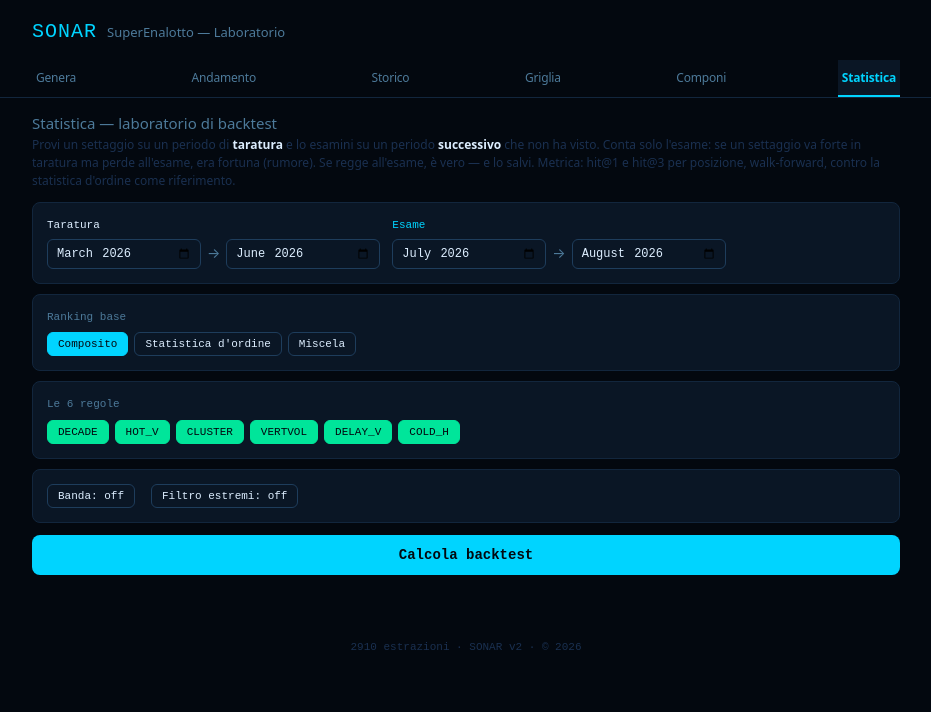
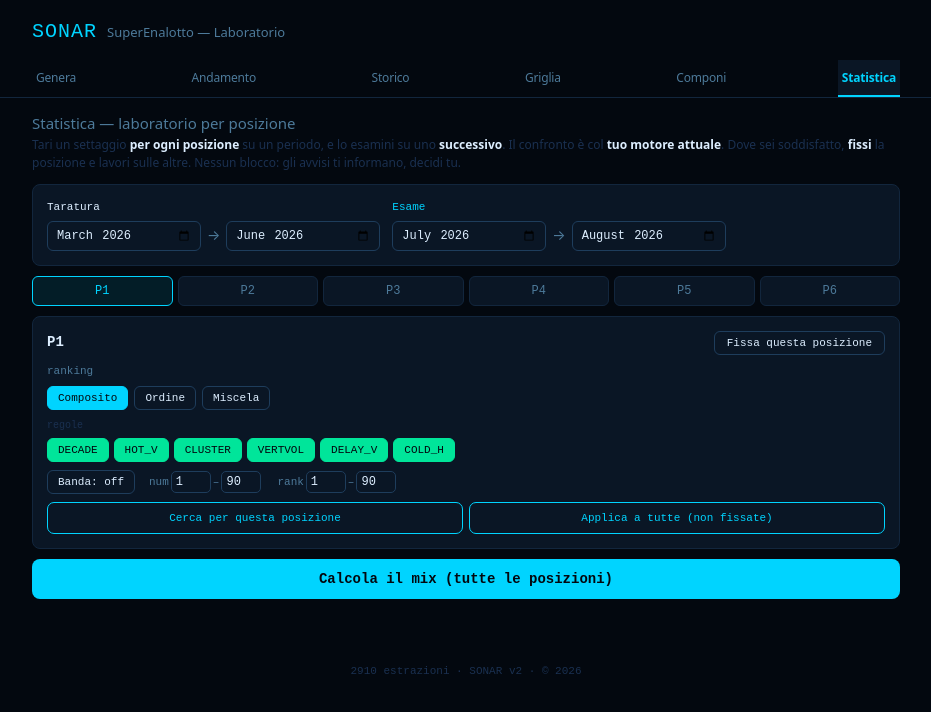
Before and after one commit to jamesnuvola/Superenalotto, a React (Vite) app: page / in a window 1280 px wide. Both pictures are taken after a click on the button "Statistica". Shown: the top 712 px of the page, without its empty margins (174-1105 px from the left). Built offline with nearby package versions, Linux system fonts and the light colour scheme.

Commit message:
Add files via upload

```diff
--- a/src/components/Statistica.jsx
+++ b/src/components/Statistica.jsx
@@ -2,14 +2,14 @@ import { useState } from 'react'
 import { v, styles, MONO } from '../utils/constants'
 import { hotScores, delayScores, decadeScores, clusterScores, volatilityScores, coldHScores, POSITION_LABELS } from '../engine/scoring'
 import { statoRegolaPerPosizione, fattorePeso } from '../engine/dominant-band'
-import { decidiFiltroEstremi } from '../engine/multigen'
 
-// ---------- motore di backtest (walk-forward) ----------
+// ---------- motore di backtest (walk-forward, per posizione) ----------
 function nCk(n, k) { if (k < 0 || k > n) return 0; k = Math.min(k, n - k); let r = 1; for (let i = 0; i < k; i++) r = (r * (n - i)) / (i + 1); return r }
 const ordScore = (p, val) => nCk(val - 1, p) * nCk(90 - val, 5 - p)
-function normMax(map) { let mx = 1e-9; for (const v of map.values()) if (v > mx) mx = v; const o = new Map(); for (const [k, v] of map) o.set(k, v / mx); return o }
+function normMax(map) { let mx = 1e-9; for (const val of map.values()) if (val > mx) mx = val; const o = new Map(); for (const [k, val] of map) o.set(k, val / mx); return o }
 const RULE_FN = { decade: decadeScores, hot: hotScores, cluster: clusterScores, vol: volatilityScores, delay: delayScores, cold: coldHScores }
 const RULE_LABEL = { decade: 'DECADE', hot: 'HOT_V', cluster: 'CLUSTER', vol: 'VERTVOL', delay: 'DELAY_V', cold: 'COLD_H' }
+const ALL_RULES = { decade: true, hot: true, cluster: true, vol: true, delay: true, cold: true }
 
 function customComposite(h, p, rules) {
   const active = Object.keys(RULE_FN).filter(k => rules[k])
@@ -21,15 +21,16 @@ function customComposite(h, p, rules) {
   return out
 }
 
-function scoreMap(h, p, set, bandaStato) {
+// classifica (num, rank) per una posizione dato un settaggio
+function rankingPos(h, p, set, bandaStato) {
   let base
-  if (set.base === 'ordstat') { base = new Map(); for (let v = 1; v <= 90; v++) base.set(v, ordScore(p, v)) }
+  if (set.base === 'ordstat') { base = new Map(); for (let val = 1; val <= 90; val++) base.set(val, ordScore(p, val)) }
   else {
     const comp = customComposite(h, p, set.rules)
     if (set.base === 'composito') base = comp
     else {
-      const cn = normMax(comp); let omx = 1e-9; for (let v = 1; v <= 90; v++) omx = Math.max(omx, ordScore(p, v))
-      base = new Map(); for (let v = 1; v <= 90; v++) base.set(v, (1 - set.alpha) * (cn.get(v) || 0) + set.alpha * (ordScore(p, v) / omx))
+      const cn = normMax(comp); let omx = 1e-9; for (let val = 1; val <= 90; val++) omx = Math.max(omx, ordScore(p, val))
+      base = new Map(); for (let val = 1; val <= 90; val++) base.set(val, (1 - set.alpha) * (cn.get(val) || 0) + set.alpha * (ordScore(p, val) / omx))
     }
   }
   if (set.banda && bandaStato) {
@@ -37,25 +38,27 @@ function scoreMap(h, p, set, bandaStato) {
     const w = new Map(); ranked.forEach(([num], i) => w.set(num, base.get(num) * fattorePeso(bandaStato[p], i + 1)))
     base = w
   }
-  return base
+  let ranked = [...base.entries()].sort((a, b) => b[1] - a[1]).map(([num], i) => ({ num, rank: i + 1 }))
+  if (set.numMin > 1 || set.numMax < 90) ranked = ranked.filter(r => r.num >= set.numMin && r.num <= set.numMax)
+  if (set.rankMin > 1 || set.rankMax < 90) ranked = ranked.filter(r => r.rank >= set.rankMin && r.rank <= set.rankMax)
+  return ranked
 }
 
 const ymOf = d => { const [g, m, a] = d[0].split('/').map(Number); return a * 100 + m }
+const needBanda = sets => sets.some(s => s && s.banda)
 
-function backtest(draws, set, fromYM, toYM) {
+// backtest: per ogni posizione usa il suo settaggio; ritorna hit@3 e hit@1 per posizione
+function backtestMix(draws, sets, fromYM, toYM) {
   const hit1 = [0, 0, 0, 0, 0, 0], hit3 = [0, 0, 0, 0, 0, 0]; let n = 0
-  const filtroPieno = set.filtro && set.filtro.attivo ? { ...set.filtro, tipicoP1: 13.4, tipicoP6: 78.3 } : null
+  const usaBanda = needBanda(sets)
   for (let t = 1; t < draws.length; t++) {
     const y = ymOf(draws[t]); if (y < fromYM || y > toYM) continue
     const h = draws.slice(0, t)
-    const banda = set.banda ? statoRegolaPerPosizione(h) : null
-    const dec = filtroPieno ? decidiFiltroEstremi(h, filtroPieno) : { vincoloP1: false, vincoloP6: false }
+    const banda = usaBanda ? statoRegolaPerPosizione(h) : null
     const real = draws[t][2]
     for (let p = 0; p < 6; p++) {
-      let entries = [...scoreMap(h, p, set, banda).entries()]
-      if (p === 0 && dec.vincoloP1) entries = entries.filter(([num]) => num <= filtroPieno.tettoP1)
-      if (p === 5 && dec.vincoloP6) entries = entries.filter(([num]) => num >= filtroPieno.pavimentoP6)
-      const t3 = entries.sort((a, b) => b[1] - a[1]).slice(0, 3).map(x => x[0])
+      const ranked = rankingPos(h, p, sets[p], banda)
+      const t3 = ranked.slice(0, 3).map(r => r.num)
       if (t3[0] === real[p]) hit1[p]++
       if (t3.includes(real[p])) hit3[p]++
     }
@@ -65,8 +68,44 @@ function backtest(draws, set, fromYM, toYM) {
 }
 const somma = a => a.reduce((x, y) => x + y, 0)
 
+// ricerca ONESTA per una posizione: prova una griglia, sceglie il meglio in TARATURA,
+// riporta il risultato all'ESAME. Non sceglie sull'esame (sarebbe overfitting).
+function cercaPosizione(draws, baseSet, p, tf, tt, ef, et) {
+  const griglia = []
+  for (const base of ['composito', 'ordstat', 'miscela']) {
+    const alphas = base === 'miscela' ? [0.5, 0.75] : [1]
+    for (const alpha of alphas) for (const banda of [false, true]) {
+      griglia.push({ ...baseSet, base, alpha, banda })
+    }
+  }
+  let best = griglia[0], bestSc = -1
+  for (const g of griglia) {
+    const r = backtestUnaPos(draws, g, p, tf, tt)
+    if (r > bestSc) { bestSc = r; best = g }
+  }
+  const trainHit = backtestUnaPos(draws, best, p, tf, tt)
+  const examHit = backtestUnaPos(draws, best, p, ef, et)
+  return { best, trainHit, examHit, provati: griglia.length }
+}
+function backtestUnaPos(draws, set, p, fromYM, toYM) {
+  let hit3 = 0
+  const usaBanda = set.banda
+  for (let t = 1; t < draws.length; t++) {
+    const y = ymOf(draws[t]); if (y < fromYM || y > toYM) continue
+    const h = draws.slice(0, t)
+    const banda = usaBanda ? statoRegolaPerPosizione(h) : null
+    const ranked = rankingPos(h, p, set, banda)
+    if (ranked.slice(0, 3).map(r => r.num).includes(draws[t][2][p])) hit3++
+  }
+  return hit3
+}
+
 // ---------- UI ----------
 const parseM = s => { if (!s) return null; const [a, m] = s.split('-').map(Number); return a * 100 + m }
+const LABELS = POSITION_LABELS || ['P1', 'P2', 'P3', 'P4', 'P5', 'P6']
+const nuovoSet = () => ({ base: 'composito', alpha: 0.75, rules: { ...ALL_RULES }, banda: false, numMin: 1, numMax: 90, rankMin: 1, rankMax: 90, locked: false })
+// il "motore attuale": composito con tutte le regole + banda (come gira Genera)
+const MOTORE_ATTUALE = () => [0, 1, 2, 3, 4, 5].map(() => ({ base: 'composito', alpha: 1, rules: { ...ALL_RULES }, banda: true, numMin: 1, numMax: 90, rankMin: 1, rankMax: 90 }))
 
 function Toggle({ on, set, label, color = v.accent }) {
   return (
@@ -82,88 +121,102 @@ export default function Statistica({ draws }) {
   const [trainTo, setTrainTo] = useState('2026-06')
   const [testFrom, setTestFrom] = useState('2026-07')
   const [testTo, setTestTo] = useState('2026-08')
-  const [base, setBase] = useState('composito') // composito | ordstat | miscela
-  const [alpha, setAlpha] = useState(0.75)
-  const [rules, setRules] = useState({ decade: true, hot: true, cluster: true, vol: true, delay: true, cold: true })
-  const [banda, setBanda] = useState(false)
-  const [filtro, setFiltro] = useState({ attivo: false, tettoP1: 16, pavimentoP6: 76 })
+  const [sets, setSets] = useState([0, 1, 2, 3, 4, 5].map(nuovoSet))
+  const [posSel, setPosSel] = useState(0)
   const [res, setRes] = useState(null)
   const [computing, setComputing] = useState(false)
-  const [salvato, setSalvato] = useState(false)
+  const [avviso, setAvviso] = useState(null)
+  const [ricerca, setRicerca] = useState(null)
+  const [searching, setSearching] = useState(false)
 
-  const setting = { base, alpha, rules, banda, filtro }
+  const cur = sets[posSel]
+  const upd = (campo, val) => setSets(a => a.map((s, i) => i === posSel ? { ...s, [campo]: val } : s))
+  const updRule = (k, val) => setSets(a => a.map((s, i) => i === posSel ? { ...s, rules: { ...s.rules, [k]: val } } : s))
+  const periods = () => ({ tf: parseM(trainFrom), tt: parseM(trainTo), ef: parseM(testFrom), et: parseM(testTo) })
 
   const calcola = () => {
-    setComputing(true); setSalvato(false); setRes(null)
+    setComputing(true); setAvviso(null); setRicerca(null)
     setTimeout(() => {
-      const tf = parseM(trainFrom), tt = parseM(trainTo), ef = parseM(testFrom), et = parseM(testTo)
-      const ordSet = { base: 'ordstat', alpha: 1, rules: {}, banda: false, filtro: { attivo: false } }
-      const trainS = backtest(draws, setting, tf, tt), trainO = backtest(draws, ordSet, tf, tt)
-      const testS = backtest(draws, setting, ef, et), testO = backtest(draws, ordSet, ef, et)
-      setRes({ trainS, trainO, testS, testO })
+      const { tf, tt, ef, et } = periods()
+      const mot = MOTORE_ATTUALE()
+      setRes({
+        trainS: backtestMix(draws, sets, tf, tt), trainM: backtestMix(draws, mot, tf, tt),
+        testS: backtestMix(draws, sets, ef, et), testM: backtestMix(draws, mot, ef, et)
+      })
       setComputing(false)
     }, 30)
   }
 
+  const cerca = () => {
+    setSearching(true); setRicerca(null); setAvviso(null)
+    setTimeout(() => {
+      const { tf, tt, ef, et } = periods()
+      setRicerca({ p: posSel, ...cercaPosizione(draws, cur, posSel, tf, tt, ef, et) })
+      setSearching(false)
+    }, 30)
+  }
+  const applicaRicerca = () => { if (ricerca) { const b = ricerca.best; upd('base', b.base); upd('alpha', b.alpha); upd('banda', b.banda) } setRicerca(null) }
+
+  const toggleLock = () => upd('locked', !cur.locked)
+  const applicaTutte = () => setSets(a => a.map(s => s.locked ? s : { ...s, base: cur.base, alpha: cur.alpha, rules: { ...cur.rules }, banda: cur.banda }))
+
   const salva = () => {
-    try { localStorage.setItem('sonar_setting', JSON.stringify(setting)); setSalvato(true) } catch (e) { setSalvato(false) }
+    try {
+      localStorage.setItem('sonar_setting_mix', JSON.stringify(sets))
+      if (res && somma(res.testS.hit3) < somma(res.testM.hit3)) {
+        setAvviso(`Salvato. Avviso: all'esame questo mix fa ${somma(res.testS.hit3)} contro ${somma(res.testM.hit3)} del tuo motore attuale — sul futuro potrebbe rendere meno. L'hai salvato lo stesso, la scelta è tua.`)
+      } else {
+        setAvviso('Salvato. ' + (res ? 'Batte (o pareggia) il tuo motore all\'esame.' : 'Nessun backtest eseguito: salvato senza verifica.'))
+      }
+    } catch (e) { setAvviso('Non sono riuscito a salvare nella memoria del browser.') }
   }
 
-  const testBatte = res && somma(res.testS.hit3) >= somma(res.testO.hit3)
-
-  const renderPeriodo = (nome, s, o, esame) => {
-    const dS3 = somma(s.hit3), dO3 = somma(o.hit3), dS1 = somma(s.hit1), dO1 = somma(o.hit1)
-    const diff = dS3 - dO3
-    return (
-      <div style={{ ...styles.card, marginBottom: 10 }}>
-        <div style={{ display: 'flex', justifyContent: 'space-between', alignItems: 'baseline', marginBottom: 8 }}>
-          <strong style={{ fontFamily: MONO, color: esame ? v.accent : v.text }}>{nome}</strong>
-          <span style={{ fontSize: 11, color: v.muted, fontFamily: MONO }}>{s.n} estrazioni</span>
+  const rigaPos = (nome, s, m, esame) => (
+    <div style={{ ...styles.card, marginBottom: 8 }}>
+      <div style={{ display: 'flex', justifyContent: 'space-between', marginBottom: 6 }}>
+        <strong style={{ fontFamily: MONO, color: esame ? v.accent : v.text, fontSize: 12 }}>{nome}</strong>
+        <span style={{ fontSize: 11, color: v.muted, fontFamily: MONO }}>{s.n} estr.</span>
       </div>
-        <div style={{ overflowX: 'auto' }}>
       <table style={{ width: '100%', borderCollapse: 'collapse', fontSize: 11, fontFamily: MONO }}>
         <thead><tr>
-              <th style={{ textAlign: 'left', color: v.muted, padding: '3px 4px' }}>hit@3</th>
-              {POSITION_LABELS.map(l => <th key={l} style={{ color: v.muted, padding: '3px 4px' }}>{l}</th>)}
-              <th style={{ color: v.muted, padding: '3px 4px' }}>tot</th>
+          <th style={{ textAlign: 'left', color: v.muted, padding: '2px 3px' }}>hit@3</th>
+          {LABELS.map(l => <th key={l} style={{ color: v.muted, padding: '2px 3px' }}>{l}</th>)}
+          <th style={{ color: v.muted, padding: '2px 3px' }}>tot</th>
         </tr></thead>
         <tbody>
           <tr>
-                <td style={{ color: v.text, padding: '3px 4px' }}>settaggio</td>
-                {s.hit3.map((x, i) => <td key={i} style={{ textAlign: 'center', color: v.text, padding: '3px 4px' }}>{x}</td>)}
-                <td style={{ textAlign: 'center', color: v.accent, fontWeight: 700, padding: '3px 4px' }}>{dS3}</td>
+            <td style={{ color: v.text, padding: '2px 3px' }}>mix</td>
+            {s.hit3.map((x, i) => {
+              const meglio = x > m.hit3[i], peggio = x < m.hit3[i]
+              return <td key={i} style={{ textAlign: 'center', padding: '2px 3px', color: meglio ? v.green : peggio ? v.hot : v.text }}>{x}</td>
+            })}
+            <td style={{ textAlign: 'center', color: v.accent, fontWeight: 700, padding: '2px 3px' }}>{somma(s.hit3)}</td>
           </tr>
           <tr>
-                <td style={{ color: v.muted, padding: '3px 4px' }}>ordstat</td>
-                {o.hit3.map((x, i) => <td key={i} style={{ textAlign: 'center', color: v.muted, padding: '3px 4px' }}>{x}</td>)}
-                <td style={{ textAlign: 'center', color: v.muted, fontWeight: 700, padding: '3px 4px' }}>{dO3}</td>
+            <td style={{ color: v.muted, padding: '2px 3px' }}>motore</td>
+            {m.hit3.map((x, i) => <td key={i} style={{ textAlign: 'center', color: v.muted, padding: '2px 3px' }}>{x}</td>)}
+            <td style={{ textAlign: 'center', color: v.muted, fontWeight: 700, padding: '2px 3px' }}>{somma(m.hit3)}</td>
           </tr>
         </tbody>
       </table>
-        </div>
-        <div style={{ fontSize: 11, marginTop: 6, fontFamily: MONO, color: diff > 0 ? v.green : diff < 0 ? v.hot : v.muted }}>
-          hit@3 settaggio {dS3} vs ordstat {dO3} → {diff > 0 ? '+' : ''}{diff}
-          {esame && <strong>{diff >= 0 ? '  ✓ regge sul futuro' : '  ✗ perde sul futuro (rumore)'}</strong>}
-          <span style={{ color: v.dim }}>  ·  hit@1: {dS1} vs {dO1}</span>
-        </div>
+      {esame && <div style={{ fontSize: 11, marginTop: 5, fontFamily: MONO, color: somma(s.hit3) >= somma(m.hit3) ? v.green : v.hot }}>
+        {somma(s.hit3) >= somma(m.hit3) ? '✓ il mix regge sul futuro' : '✗ il mix perde sul futuro (probabile rumore) — ma decidi tu'}
+      </div>}
     </div>
   )
-  }
 
   return (
     <div>
       <section style={styles.section}>
-        <h2 style={styles.h2}>Statistica — laboratorio di backtest</h2>
+        <h2 style={styles.h2}>Statistica — laboratorio per posizione</h2>
         <p style={styles.caption}>
-          Provi un settaggio su un periodo di <strong style={{ color: v.text }}>taratura</strong> e lo esamini su un periodo
-          <strong style={{ color: v.text }}> successivo</strong> che non ha visto. Conta solo l'esame: se un settaggio va forte in taratura
-          ma perde all'esame, era fortuna (rumore). Se regge all'esame, è vero — e lo salvi. Metrica: hit@1 e hit@3 per posizione,
-          walk-forward, contro la statistica d'ordine come riferimento.
+          Tari un settaggio <strong style={{ color: v.text }}>per ogni posizione</strong> su un periodo, e lo esamini su uno
+          <strong style={{ color: v.text }}> successivo</strong>. Il confronto è col <strong style={{ color: v.text }}>tuo motore attuale</strong>.
+          Dove sei soddisfatto, <strong style={{ color: v.text }}>fissi</strong> la posizione e lavori sulle altre. Nessun blocco: gli avvisi ti informano, decidi tu.
         </p>
 
         {/* periodi */}
-        <div style={{ ...styles.card, marginBottom: 10 }}>
-          <div style={{ display: 'flex', gap: 12, flexWrap: 'wrap' }}>
+        <div style={{ ...styles.card, marginBottom: 10, display: 'flex', gap: 12, flexWrap: 'wrap' }}>
           <div>
             <div style={{ fontSize: 11, color: v.text, fontFamily: MONO, marginBottom: 4 }}>Taratura</div>
             <div style={{ display: 'flex', gap: 6, alignItems: 'center' }}>
@@ -181,68 +234,82 @@ export default function Statistica({ draws }) {
             </div>
           </div>
         </div>
+
+        {/* selettore posizione */}
+        <div style={{ display: 'flex', gap: 5, marginBottom: 10 }}>
+          {LABELS.map((l, p) => (
+            <button key={l} onClick={() => setPosSel(p)} style={{
+              flex: 1, padding: '7px 2px', borderRadius: 6, cursor: 'pointer', fontFamily: MONO, fontSize: 12,
+              border: `1px solid ${posSel === p ? v.accent : v.border}`,
+              background: posSel === p ? `${v.accent}1a` : v.card,
+              color: sets[p].locked ? v.green : posSel === p ? v.accent : v.muted
+            }}>{l}{sets[p].locked ? ' •' : ''}</button>
+          ))}
         </div>
 
-        {/* ranking base */}
-        <div style={{ ...styles.card, marginBottom: 10 }}>
-          <div style={{ fontSize: 11, color: v.muted, fontFamily: MONO, marginBottom: 6 }}>Ranking base</div>
-          <div style={{ display: 'flex', gap: 6, marginBottom: base === 'miscela' ? 10 : 0 }}>
-            {[['composito', 'Composito'], ['ordstat', "Statistica d'ordine"], ['miscela', 'Miscela']].map(([k, l]) => (
-              <Toggle key={k} on={base === k} set={() => setBase(k)} label={l} />
+        {/* controlli della posizione selezionata */}
+        <div style={{ ...styles.card, marginBottom: 10, opacity: cur.locked ? 0.6 : 1 }}>
+          <div style={{ display: 'flex', justifyContent: 'space-between', alignItems: 'center', marginBottom: 8 }}>
+            <strong style={{ fontFamily: MONO, color: v.text }}>{LABELS[posSel]}{cur.locked ? ' — fissata' : ''}</strong>
+            <button onClick={toggleLock} style={{
+              padding: '5px 12px', borderRadius: 6, cursor: 'pointer', fontFamily: MONO, fontSize: 11,
+              border: `1px solid ${cur.locked ? v.green : v.borderHi}`, background: cur.locked ? v.green : 'transparent', color: cur.locked ? v.bg : v.text
+            }}>{cur.locked ? '✓ fissata' : 'Fissa questa posizione'}</button>
+          </div>
+          <div style={{ fontSize: 11, color: v.muted, fontFamily: MONO, marginBottom: 6 }}>ranking</div>
+          <div style={{ display: 'flex', gap: 6, marginBottom: cur.base === 'miscela' ? 10 : 8 }}>
+            {[['composito', 'Composito'], ['ordstat', 'Ordine'], ['miscela', 'Miscela']].map(([k, l]) => (
+              <Toggle key={k} on={cur.base === k} set={() => upd('base', k)} label={l} />
             ))}
           </div>
-          {base === 'miscela' && (
-            <div style={{ fontSize: 11, fontFamily: MONO, color: v.muted }}>
-              peso ordstat: {alpha.toFixed(2)}
-              <input type="range" min="0" max="1" step="0.05" value={alpha} onChange={e => setAlpha(parseFloat(e.target.value))} style={{ width: '100%' }} />
+          {cur.base === 'miscela' && (
+            <div style={{ fontSize: 11, fontFamily: MONO, color: v.muted, marginBottom: 8 }}>
+              peso ordine: {cur.alpha.toFixed(2)}
+              <input type="range" min="0" max="1" step="0.05" value={cur.alpha} onChange={e => upd('alpha', parseFloat(e.target.value))} style={{ width: '100%' }} />
+            </div>
+          )}
+          <div style={{ opacity: cur.base === 'ordstat' ? 0.4 : 1, marginBottom: 8 }}>
+            <div style={{ fontSize: 10, color: v.dim, fontFamily: MONO, marginBottom: 4 }}>regole</div>
+            <div style={{ display: 'flex', gap: 5, flexWrap: 'wrap' }}>
+              {Object.keys(RULE_FN).map(k => <Toggle key={k} on={cur.rules[k]} set={x => updRule(k, x)} label={RULE_LABEL[k]} color={v.green} />)}
+            </div>
+          </div>
+          <div style={{ display: 'flex', gap: 14, flexWrap: 'wrap', alignItems: 'center', marginBottom: 8 }}>
+            <Toggle on={cur.banda} set={x => upd('banda', x)} label={cur.banda ? 'Banda: ON' : 'Banda: off'} />
+            <span style={{ fontSize: 11, fontFamily: MONO, color: v.muted }}>
+              num<input type="number" value={cur.numMin} onChange={e => upd('numMin', +e.target.value)} style={miniInput} />–<input type="number" value={cur.numMax} onChange={e => upd('numMax', +e.target.value)} style={miniInput} />
+            </span>
+            <span style={{ fontSize: 11, fontFamily: MONO, color: v.muted }}>
+              rank<input type="number" value={cur.rankMin} onChange={e => upd('rankMin', +e.target.value)} style={miniInput} />–<input type="number" value={cur.rankMax} onChange={e => upd('rankMax', +e.target.value)} style={miniInput} />
+            </span>
+          </div>
+          <div style={{ display: 'flex', gap: 6 }}>
+            <button onClick={cerca} disabled={searching} style={btnSec(searching)}>{searching ? 'cerco…' : 'Cerca per questa posizione'}</button>
+            <button onClick={applicaTutte} style={btnSec(false)}>Applica a tutte (non fissate)</button>
+          </div>
+          {ricerca && ricerca.p === posSel && (
+            <div style={{ marginTop: 8, padding: 10, borderRadius: 8, background: v.surface, border: `1px solid ${v.border}` }}>
+              <div style={{ fontSize: 11, fontFamily: MONO, color: v.text }}>
+                Migliore in taratura: <strong>{ricerca.best.base}{ricerca.best.base === 'miscela' ? ` α${ricerca.best.alpha}` : ''}{ricerca.best.banda ? '+banda' : ''}</strong>.
+                All'esame: {ricerca.examHit} hit@3 (taratura {ricerca.trainHit}).
+              </div>
+              <button onClick={applicaRicerca} style={{ ...btnSec(false), marginTop: 6 }}>Applica a {LABELS[posSel]}</button>
             </div>
           )}
         </div>
 
-        {/* regole */}
-        <div style={{ ...styles.card, marginBottom: 10, opacity: base === 'ordstat' ? 0.4 : 1 }}>
-          <div style={{ fontSize: 11, color: v.muted, fontFamily: MONO, marginBottom: 6 }}>
-            Le 6 regole {base === 'ordstat' && '(non attive con statistica d\'ordine pura)'}
-          </div>
-          <div style={{ display: 'flex', gap: 6, flexWrap: 'wrap' }}>
-            {Object.keys(RULE_FN).map(k => (
-              <Toggle key={k} on={rules[k]} set={x => setRules(r => ({ ...r, [k]: x }))} label={RULE_LABEL[k]} color={v.green} />
-            ))}
-          </div>
-        </div>
-
-        {/* banda + filtro */}
-        <div style={{ ...styles.card, marginBottom: 12, display: 'flex', gap: 16, flexWrap: 'wrap', alignItems: 'center' }}>
-          <Toggle on={banda} set={setBanda} label={banda ? 'Banda: ON' : 'Banda: off'} />
-          <Toggle on={filtro.attivo} set={x => setFiltro(f => ({ ...f, attivo: x }))} label={filtro.attivo ? 'Filtro estremi: ON' : 'Filtro estremi: off'} color={v.hot} />
-          {filtro.attivo && (
-            <span style={{ fontSize: 11, fontFamily: MONO, color: v.muted }}>
-              tetto P1
-              <input type="number" value={filtro.tettoP1} onChange={e => setFiltro(f => ({ ...f, tettoP1: +e.target.value }))} style={numInput} />
-              pavimento P6
-              <input type="number" value={filtro.pavimentoP6} onChange={e => setFiltro(f => ({ ...f, pavimentoP6: +e.target.value }))} style={numInput} />
-            </span>
-          )}
-        </div>
-
-        <button onClick={calcola} disabled={computing} style={{
-          width: '100%', padding: 12, borderRadius: 8, fontFamily: MONO, fontSize: 14, cursor: computing ? 'default' : 'pointer',
-          border: 'none', background: computing ? v.borderHi : v.accent, color: v.bg, fontWeight: 700
-        }}>{computing ? 'calcolo…' : 'Calcola backtest'}</button>
+        <button onClick={calcola} disabled={computing || searching} style={btnPri(computing)}>{computing ? 'calcolo…' : 'Calcola il mix (tutte le posizioni)'}</button>
       </section>
 
       {res && (
         <section style={styles.section}>
-          <h2 style={styles.h2}>Risultato</h2>
-          {renderPeriodo('Taratura — com\'è andata', res.trainS, res.trainO, false)}
-          {renderPeriodo('Esame — se puoi fidartene', res.testS, res.testO, true)}
-          <button onClick={salva} disabled={!testBatte} style={{
-            width: '100%', padding: 10, borderRadius: 8, fontFamily: MONO, fontSize: 13, marginTop: 4,
-            cursor: testBatte ? 'pointer' : 'default', border: `1px solid ${testBatte ? v.green : v.borderHi}`,
-            background: 'transparent', color: testBatte ? v.green : v.muted
-          }}>
-            {salvato ? '✓ settaggio salvato' : testBatte ? 'Salva questo settaggio' : 'Non batte il riferimento all\'esame — non salvabile'}
+          <h2 style={styles.h2}>Risultato del mix</h2>
+          {rigaPos('Taratura — com\'è andata', res.trainS, res.trainM, false)}
+          {rigaPos('Esame — se puoi fidartene', res.testS, res.testM, true)}
+          <button onClick={salva} style={{ width: '100%', padding: 10, borderRadius: 8, fontFamily: MONO, fontSize: 13, marginTop: 4, cursor: 'pointer', border: `1px solid ${v.accent}`, background: 'transparent', color: v.accent }}>
+            Salva questo mix
           </button>
+          {avviso && <div style={{ marginTop: 8, padding: 12, borderRadius: 8, background: `${v.gold}14`, border: `1px solid ${v.gold}55`, fontSize: 12, color: v.text, lineHeight: 1.5 }}>{avviso}</div>}
         </section>
       )}
     </div>
@@ -250,4 +317,6 @@ export default function Statistica({ draws }) {
 }
 
 const dateInput = { padding: '6px 8px', borderRadius: 6, border: `1px solid ${v.borderHi}`, background: v.card, color: v.text, fontFamily: MONO, fontSize: 12 }
-const numInput = { width: 46, marginLeft: 4, marginRight: 10, padding: '3px 5px', borderRadius: 5, border: `1px solid ${v.borderHi}`, background: v.card, color: v.text, fontFamily: MONO, fontSize: 12 }
+const miniInput = { width: 40, margin: '0 2px', padding: '3px 4px', borderRadius: 5, border: `1px solid ${v.borderHi}`, background: v.card, color: v.text, fontFamily: MONO, fontSize: 12 }
+const btnPri = (busy) => ({ width: '100%', padding: 12, borderRadius: 8, fontFamily: MONO, fontSize: 14, cursor: busy ? 'default' : 'pointer', border: 'none', background: busy ? v.borderHi : v.accent, color: v.bg, fontWeight: 700 })
+const btnSec = (busy) => ({ flex: 1, padding: '9px 8px', borderRadius: 7, fontFamily: MONO, fontSize: 11, cursor: busy ? 'default' : 'pointer', border: `1px solid ${v.accent}`, background: 'transparent', color: v.accent })
```
Lines whose indentation alone changed are shown as unchanged.
